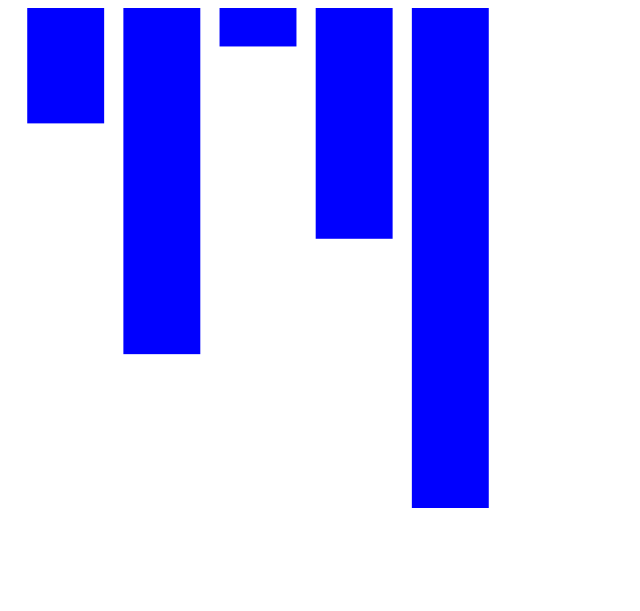
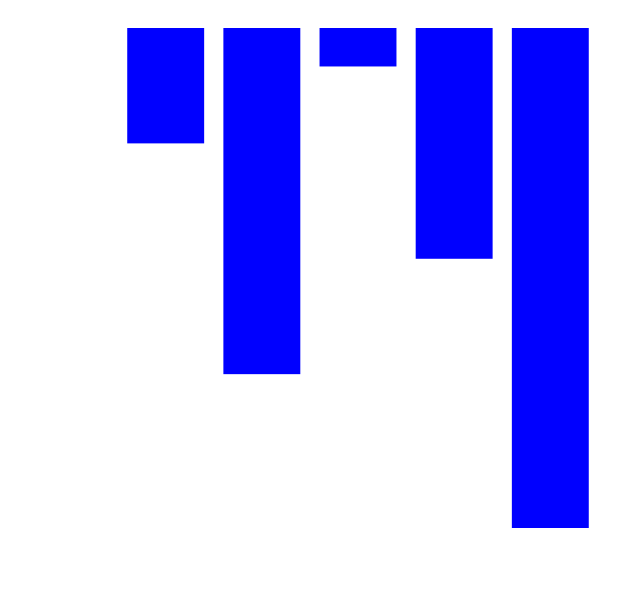
Before and after one commit to lalitlsg/d3, a plain HTML site: page index3.html in a window 1280 px wide. Shown: the whole page, without its empty margins (0-640 px from the left). Drawn offline with nearby package versions, Linux system fonts and the light colour scheme.

Commit message:
margins and dimensions

```diff
--- a/index3.html
+++ b/index3.html
@@ -7,10 +7,7 @@
     <title>Document</title>
 </head>
 <body>
-    <div class="canvas">
-        <svg width="600" height="600">
-        </svg>
-    </div>
+    <div class="canvas"></div>
     <script src="https://d3js.org/d3.v6.js"></script>
     <script src="script3.js"></script>
 </body>
--- a/script3.js
+++ b/script3.js
@@ -1,6 +1,19 @@
 // d3 scales
 
-const svg = d3.select('svg');
+const svg = d3.select('.canvas')
+    .append('svg')
+    .attr('width', 600)
+    .attr('height', 600);
+
+//create margins and dimensions
+const margin = {top: 20, right:20, bottom: 100, left: 100}
+const graphWidth = 600 - margin.left - margin.right;
+const graphHeight = 600 - margin.top - margin.bottom;
+
+const graph = svg.append('g')
+    .attr('width', graphWidth)
+    .attr('height', graphHeight)
+    .attr('transform', `translate(${margin.left}, ${margin.top})`)
 
 d3.json('orders.json').then(data=>{
 
@@ -23,7 +36,7 @@ d3.json('orders.json').then(data=>{
     // console.log(min, max, extent);
 
     // join data
-    const rect = svg.selectAll('rect')
+    const rect = graph.selectAll('rect')
         .data(data);
 
     // add attr to dom rect
```
